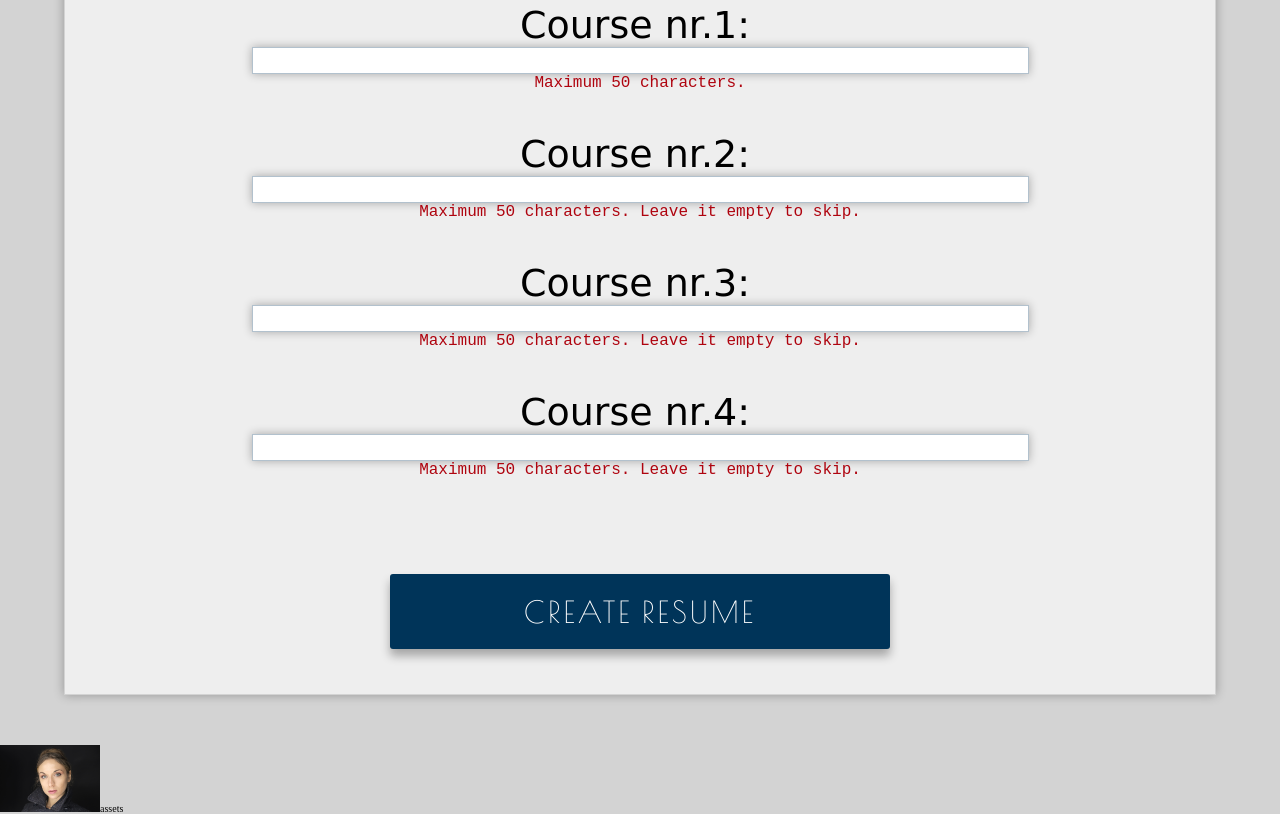
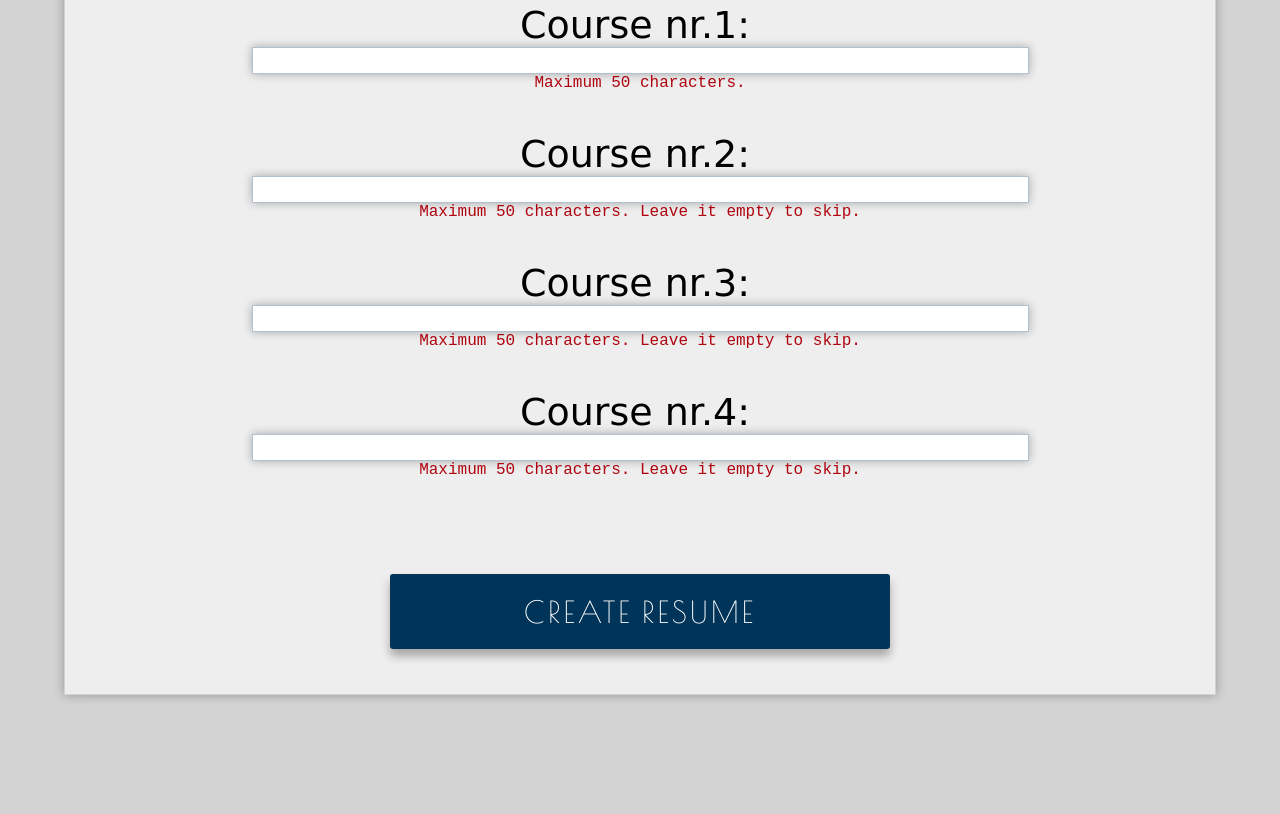
Before and after one commit to Vastlaan/royalresumegenerator, a website: page public/index.html in a window 1280 px wide. Shown: the part 7552-8366 px from the top of the page. After the commit the page ends 8297 px from the top, so only its background shows below. Drawn offline with nearby package versions, Linux system fonts and the light colour scheme; a web font is replaced by a local one.

Commit message:
finally done debugging images

```diff
--- a/public/index.html
+++ b/public/index.html
@@ -394,7 +394,7 @@
 	</form>
 	<footer>
 		<div><!-- Icons made by <a href="https://www.flaticon.com/authors/freepik" title="Freepik">Freepik</a> from <a href="https://www.flaticon.com/"     title="Flaticon">www.flaticon.com</a> messages.attribution.is_licensed_by <a href="http://creativecommons.org/licenses/by/3.0/"     title="Creative Commons BY 3.0" target="_blank">CC 3.0 BY</a> --></div>
-		<img src="/images/a.jpg" style="width:10rem" alt="hidden image" />assets
+
 	</footer>
 
 	<div class="validationWarning" style="display:none">
```
